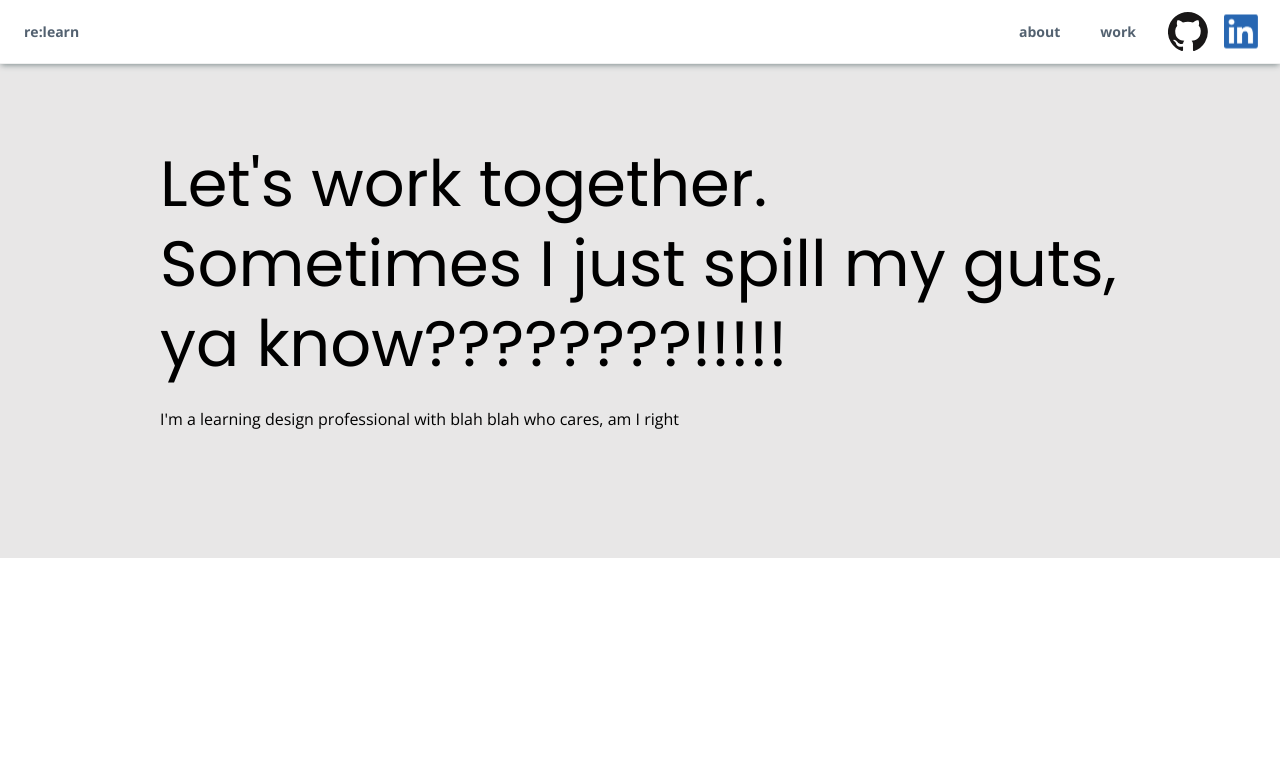
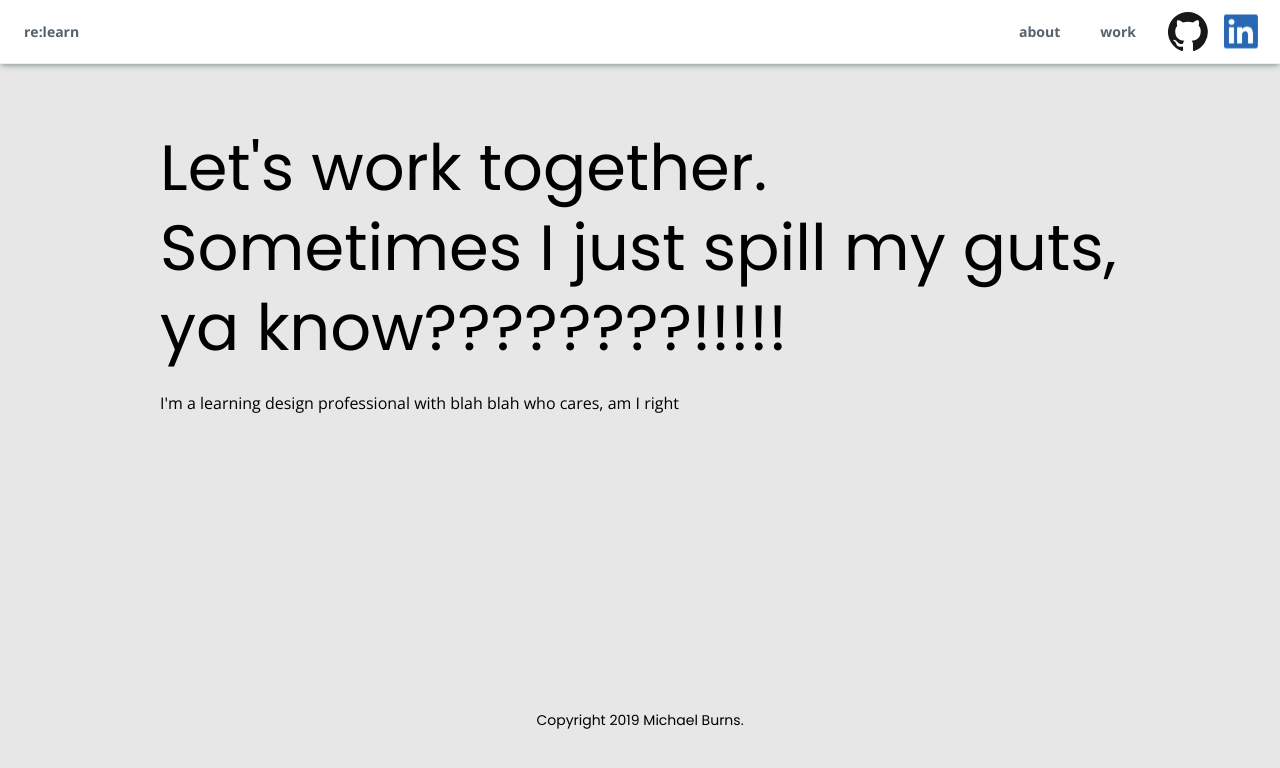
Before and after one commit to musicaldoofus/portfolio, a React (Create React App) app: page /#/ in a window 1280 px wide. Shown: the top 768 px of the page. Built offline with nearby package versions, Linux system fonts and the light colour scheme.

Commit message:
Improved accessibility - changed div.footer to footer; added roles to landmark elements; improved footer styling and layout of page component

```diff
--- a/src/components/atoms/Button/Button.css
+++ b/src/components/atoms/Button/Button.css
@@ -9,7 +9,7 @@
 	border-radius: 1000px;
 	padding: 8px 24px;
 	border: none;
-    background-color: #1abc9c;
+    background-color: #117D67;
     color: #fff;
 	font-size: 16px;
     max-width: 240px;
--- a/src/components/organisms/Footer/Footer.css
+++ b/src/components/organisms/Footer/Footer.css
@@ -1,6 +1,16 @@
 /*Footer.css*/
-.footer > span {
+footer {
+	display: flex;
+	text-align: center;
+	font-size: 14px;
+	font-weight: 400;
+	font-family: 'Poppins', sans-serif;
+	color: inherit;
+	position: absolute;
+	bottom: 0;
 	width: 100%;
-	height: 64px;
-	display: block;
+	height: 160px;
 }
+footer > div {
+	margin: auto;
+}
--- a/src/components/organisms/Footer/index.js
+++ b/src/components/organisms/Footer/index.js
@@ -2,7 +2,11 @@ import React from 'react';
 import './Footer.css';
 
 const Footer = () => (
-	<div className="footer"><span></span></div>
+	<footer id="footer" role="contentinfo" className="footer">
+		<div>
+			Copyright 2019 Michael Burns.
+		</div>
+	</footer>
 );
 
 export default Footer;
--- a/src/components/organisms/Nav/index.js
+++ b/src/components/organisms/Nav/index.js
@@ -51,7 +51,7 @@ class Nav extends Component {
 		const LiBtn = <Icon to={linkedInProfile} iconType="linkedIn" imgSrc={linkedInLogo}/>;
 		const navClassNames = `nav box-shadow${this.state.isScrolledDown ? ' sm' : ' md'}`;
 		return (
-			<nav name="navigation bar" className={navClassNames} role="navigation" id="nav">
+			<nav name="navigation bar" className={navClassNames} role="navigation" id="nav-bar">
 				{HomeBtn}
 				<div>
 					{AboutBtn}
--- a/src/components/pages/Page.css
+++ b/src/components/pages/Page.css
@@ -1,12 +1,15 @@
 /*Page.css*/
 .page {
 	background: rgb(232,231,231);
-	padding-top: 80px;
+	padding-top: 64px;
+	position: relative;
+	min-height: 100vh;
 }
 main {
-    margin: 64px auto;
+    margin: 64px auto 0 auto;
 	max-width: 75%;
 	min-width: 320px;
+	padding-bottom: 160px;
 }
 .flex-div {
 	display: flex;
--- a/src/components/pages/Work/WorkPage/WorkPage.css
+++ b/src/components/pages/Work/WorkPage/WorkPage.css
@@ -1 +1,13 @@
 /*WorkPage.css*/
+.page.work-page > main {
+	max-width: 50%;
+}
+.page.work-page h1 {
+	text-align: center;
+}
+.work-page-img {
+
+}
+.work-page-img > img {
+	max-width: 100%;
+}
--- a/src/components/pages/Work/WorkPage/index.js
+++ b/src/components/pages/Work/WorkPage/index.js
@@ -12,10 +12,10 @@ const WorkPage = (props) => {
 	return (
 		<Page className="work-page">
 			<div>
-				<H size="lg">{title}</H>
+				<H size="xlg">{title}</H>
 				<P>{description}</P>
 			</div>
-			<div>
+			<div className="work-page-img">
 				<img alt={imgSrcAlt} src={imgSrc}/>
 			</div>
 		</Page>
--- a/src/components/pages/index.js
+++ b/src/components/pages/index.js
@@ -7,7 +7,7 @@ const Page = ({children, className}) => {
 	return (
 		<div className={`page${className ? ' ' + className : ''}`}>
 			<Nav/>
-			<main className="fade-in" role="main">
+			<main id="main" className="fade-in" role="main">
 				{children}
 			</main>
 			<Footer/>
```
